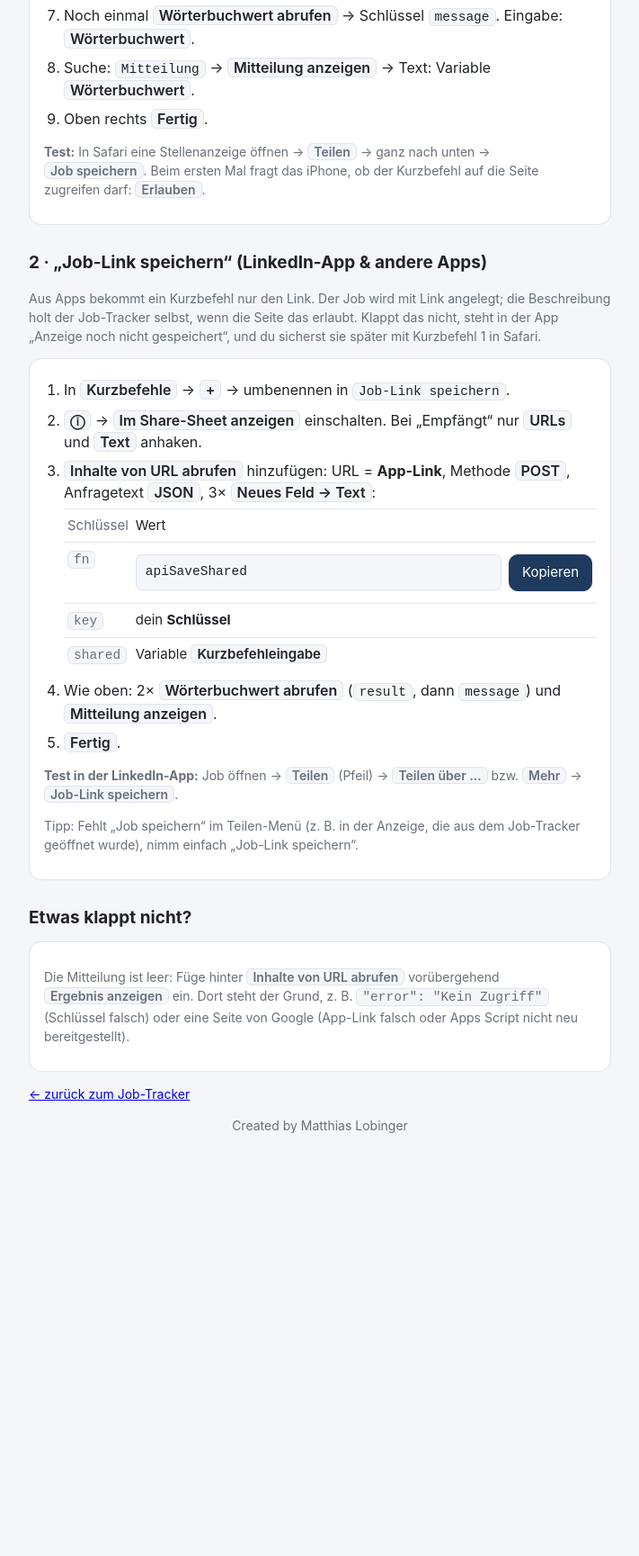
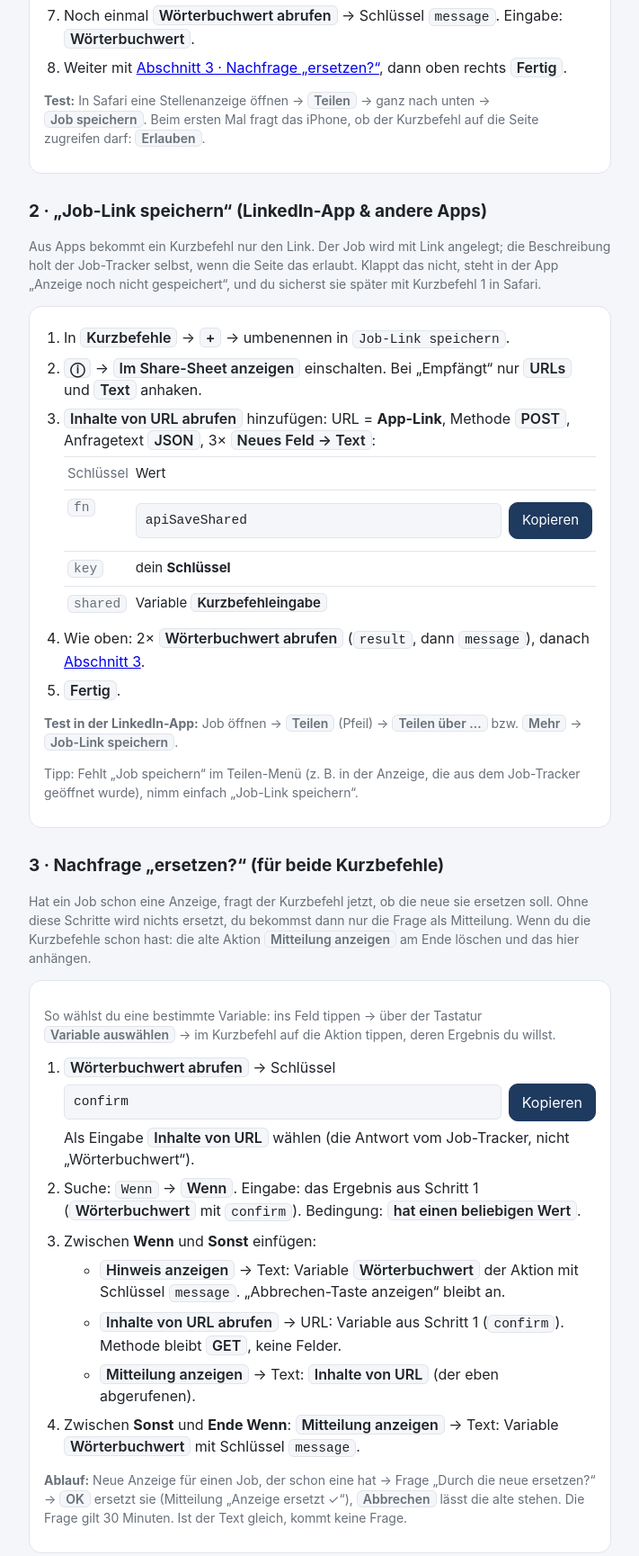
Before and after one commit to lobi1994/Job-Tracker, a plain HTML site: page kurzbefehl.html in a window 1280 px wide. Shown: the part 1192-2921 px from the top of the page at 90% size, without its empty margins (284-995 px from the left). Before the commit the page ends 2527 px from the top, so only its background shows below. Drawn offline with Linux system fonts and the light colour scheme.

Commit message:
1.6.5: Anzeige ersetzen mit Rückfrage, Anzeige löschen, bessere Firmenerkennung
Co-Authored-By: Claude Opus 5.5 <noreply@anthropic.com>
Claude-Session: https://claude.ai/code/session_01VgAmo5KptMzmNoW7S68cQ7

```diff
--- a/kurzbefehl.html
+++ b/kurzbefehl.html
@@ -78,8 +78,7 @@ td:first-child{white-space:nowrap;color:var(--mute);width:1%}
         </table></li>
       <li>Suche: <code>Wörterbuchwert</code> → <b class="ui">Wörterbuchwert abrufen</b> → bei „Schlüssel“ <code>result</code> eintragen. Als Eingabe muss <b class="ui">Inhalte von URL</b> stehen.</li>
       <li>Noch einmal <b class="ui">Wörterbuchwert abrufen</b> → Schlüssel <code>message</code>. Eingabe: <b class="ui">Wörterbuchwert</b>.</li>
-      <li>Suche: <code>Mitteilung</code> → <b class="ui">Mitteilung anzeigen</b> → Text: Variable <b class="ui">Wörterbuchwert</b>.</li>
-      <li>Oben rechts <b class="ui">Fertig</b>.</li>
+      <li>Weiter mit <a href="#c">Abschnitt 3 · Nachfrage „ersetzen?“</a>, dann oben rechts <b class="ui">Fertig</b>.</li>
     </ol>
     <p class="note"><b>Test:</b> In Safari eine Stellenanzeige öffnen → <b class="ui">Teilen</b> → ganz nach unten → <b class="ui">Job speichern</b>. Beim ersten Mal fragt das iPhone, ob der Kurzbefehl auf die Seite zugreifen darf: <b class="ui">Erlauben</b>.</p>
   </div>
@@ -97,11 +96,30 @@ td:first-child{white-space:nowrap;color:var(--mute);width:1%}
           <tr><td><code>key</code></td><td>dein <b>Schlüssel</b></td></tr>
           <tr><td><code>shared</code></td><td>Variable <b class="ui">Kurzbefehleingabe</b></td></tr>
         </table></li>
-      <li>Wie oben: 2× <b class="ui">Wörterbuchwert abrufen</b> (<code>result</code>, dann <code>message</code>) und <b class="ui">Mitteilung anzeigen</b>.</li>
+      <li>Wie oben: 2× <b class="ui">Wörterbuchwert abrufen</b> (<code>result</code>, dann <code>message</code>), danach <a href="#c">Abschnitt 3</a>.</li>
       <li><b class="ui">Fertig</b>.</li>
     </ol>
     <p class="note"><b>Test in der LinkedIn-App:</b> Job öffnen → <b class="ui">Teilen</b> (Pfeil) → <b class="ui">Teilen über …</b> bzw. <b class="ui">Mehr</b> → <b class="ui">Job-Link speichern</b>.</p>
     <p class="note">Tipp: Fehlt „Job speichern“ im Teilen-Menü (z. B. in der Anzeige, die aus dem Job-Tracker geöffnet wurde), nimm einfach „Job-Link speichern“.</p>
+  </div>
+
+  <h2 id="c">3 · Nachfrage „ersetzen?“ (für beide Kurzbefehle)</h2>
+  <p class="note">Hat ein Job schon eine Anzeige, fragt der Kurzbefehl jetzt, ob die neue sie ersetzen soll. Ohne diese Schritte wird nichts ersetzt, du bekommst dann nur die Frage als Mitteilung. Wenn du die Kurzbefehle schon hast: die alte Aktion <b class="ui">Mitteilung anzeigen</b> am Ende löschen und das hier anhängen.</p>
+  <div class="card">
+    <p class="note">So wählst du eine bestimmte Variable: ins Feld tippen → über der Tastatur <b class="ui">Variable auswählen</b> → im Kurzbefehl auf die Aktion tippen, deren Ergebnis du willst.</p>
+    <ol>
+      <li><b class="ui">Wörterbuchwert abrufen</b> → Schlüssel <div class="copy"><code id="kC">confirm</code><button data-copy="kC">Kopieren</button></div>
+        Als Eingabe <b class="ui">Inhalte von URL</b> wählen (die Antwort vom Job-Tracker, nicht „Wörterbuchwert“).</li>
+      <li>Suche: <code>Wenn</code> → <b class="ui">Wenn</b>. Eingabe: das Ergebnis aus Schritt 1 (<b class="ui">Wörterbuchwert</b> mit <code>confirm</code>). Bedingung: <b class="ui">hat einen beliebigen Wert</b>.</li>
+      <li>Zwischen <b>Wenn</b> und <b>Sonst</b> einfügen:
+        <ul>
+          <li><b class="ui">Hinweis anzeigen</b> → Text: Variable <b class="ui">Wörterbuchwert</b> der Aktion mit Schlüssel <code>message</code>. „Abbrechen-Taste anzeigen“ bleibt an.</li>
+          <li><b class="ui">Inhalte von URL abrufen</b> → URL: Variable aus Schritt 1 (<code>confirm</code>). Methode bleibt <b class="ui">GET</b>, keine Felder.</li>
+          <li><b class="ui">Mitteilung anzeigen</b> → Text: <b class="ui">Inhalte von URL</b> (der eben abgerufenen).</li>
+        </ul></li>
+      <li>Zwischen <b>Sonst</b> und <b>Ende Wenn</b>: <b class="ui">Mitteilung anzeigen</b> → Text: Variable <b class="ui">Wörterbuchwert</b> mit Schlüssel <code>message</code>.</li>
+    </ol>
+    <p class="note"><b>Ablauf:</b> Neue Anzeige für einen Job, der schon eine hat → Frage „Durch die neue ersetzen?“ → <b class="ui">OK</b> ersetzt sie (Mitteilung „Anzeige ersetzt ✓“), <b class="ui">Abbrechen</b> lässt die alte stehen. Die Frage gilt 30 Minuten. Ist der Text gleich, kommt keine Frage.</p>
   </div>
 
   <h2>Etwas klappt nicht?</h2>
--- a/sw.js
+++ b/sw.js
@@ -1,7 +1,7 @@
 /* Job-Tracker – starts the app from the device cache.
  * App page: shown from the cache immediately, updated in the background (new version on the next start).
  * Fonts: cached once. Calls to Google (your list) are never cached here. */
-var CACHE = 'jt-shell-v21';
+var CACHE = 'jt-shell-v22';
 var SHELL = ['./', 'index.html', 'manifest.webmanifest', 'icons/icon-180.png', 'icons/icon-192.png', 'icons/icon-32.png'];
 
 self.addEventListener('install', function (e) {
```
Also changed, not shown: index.html (+15 -5 lines), CHANGELOG.md, 1 other file.
